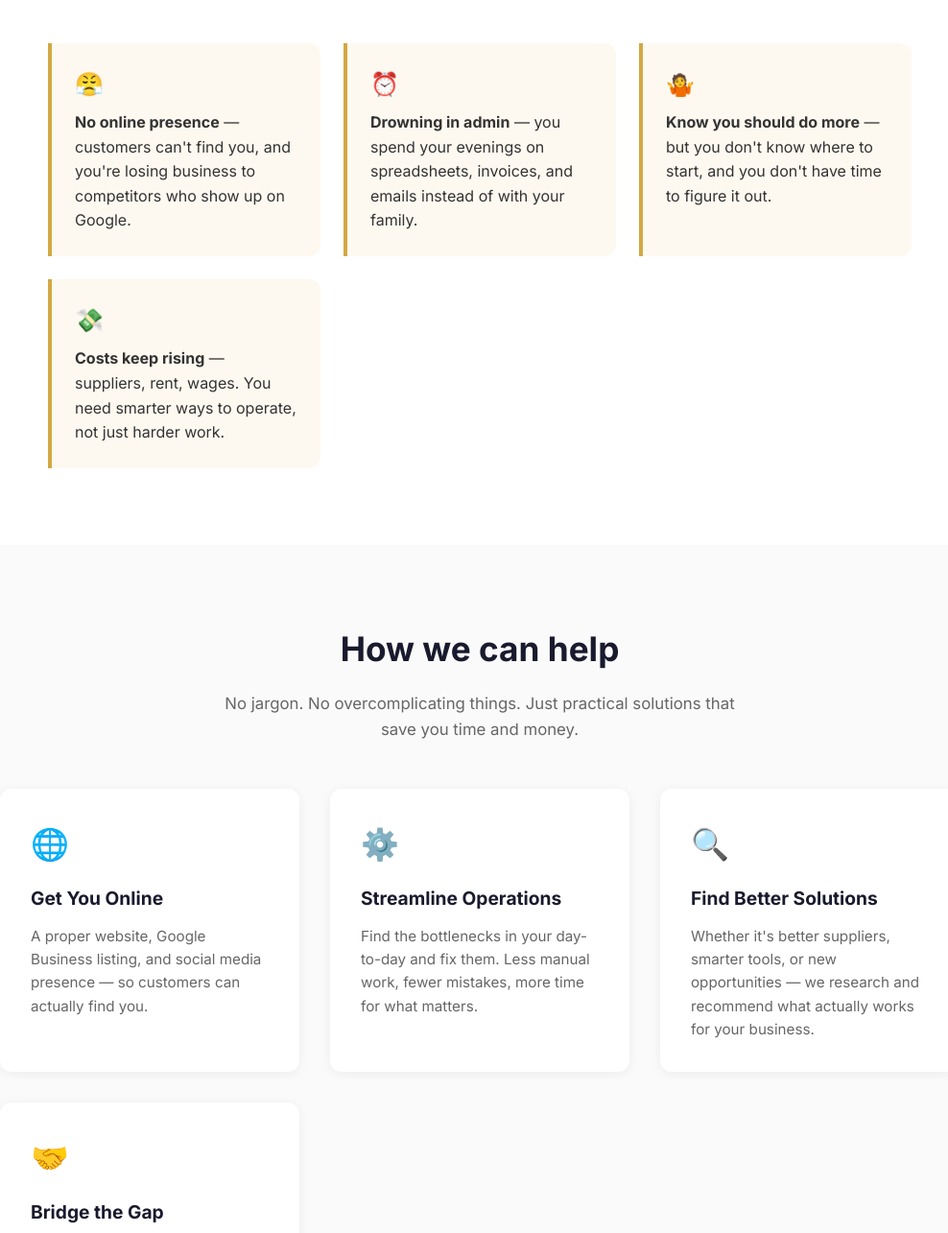
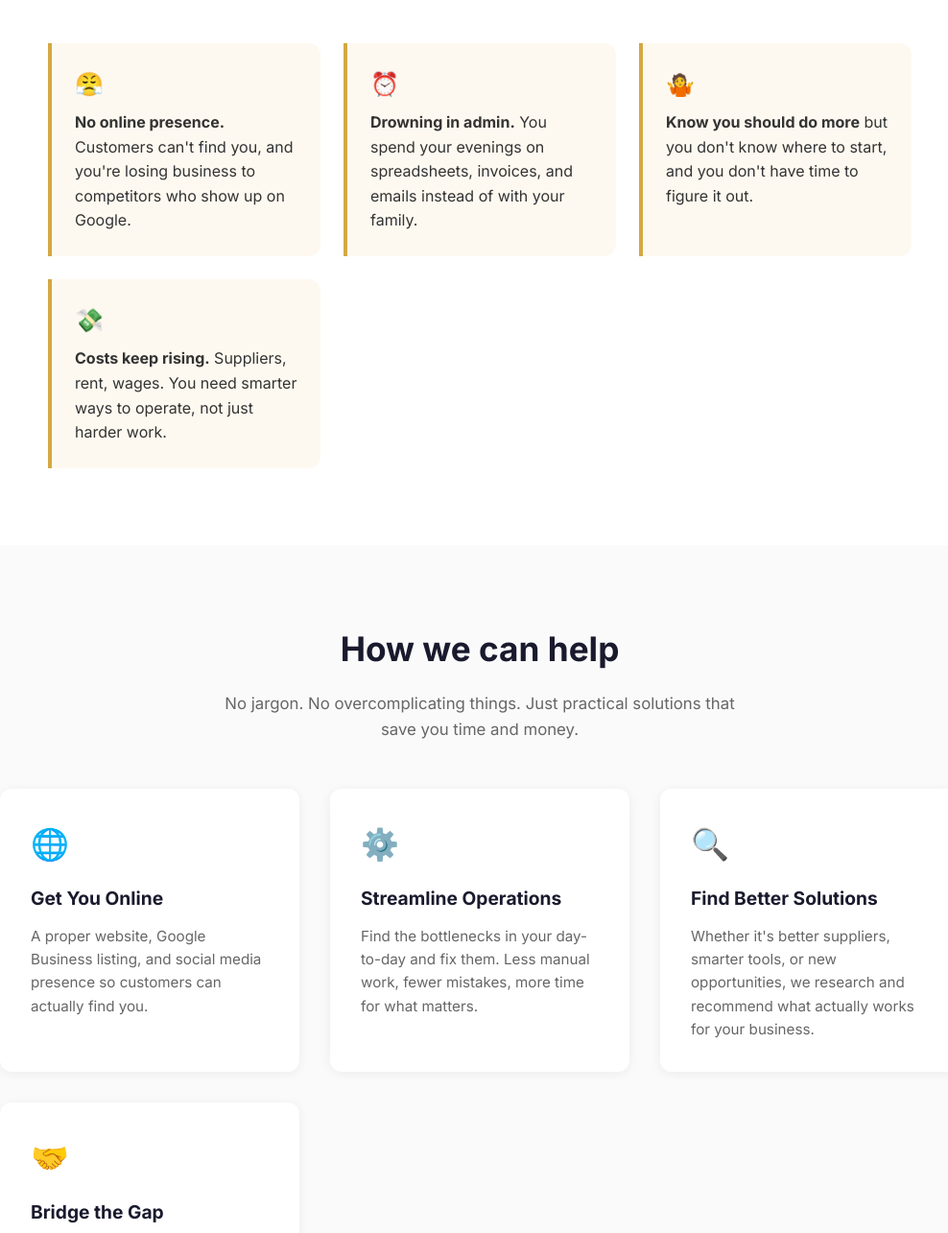
Before and after one commit to hsy3418/lever-consulting, a plain HTML site: page index.html in a window 1280 px wide. Shown: the part 860-2145 px from the top of the page at 96% size, without its empty margins (140-1128 px from the left). Drawn offline with Linux system fonts and the light colour scheme.

Commit message:
Remove all em dashes - less AI-sounding copy

```diff
--- a/index.html
+++ b/index.html
@@ -3,7 +3,7 @@
 <head>
   <meta charset="UTF-8">
   <meta name="viewport" content="width=device-width, initial-scale=1.0">
-  <title>Lever Consulting — Helping Small Businesses Do More With Less</title>
+  <title>Lever Consulting | Helping Small Businesses Do More With Less</title>
   <meta name="description" content="Lever Consulting helps Melbourne small business owners save time, get online, and find smarter ways to work. No jargon, no fluff — just results.">
   <meta name="keywords" content="small business consulting, Melbourne, business operations, get online, SMB, efficiency">
   <link rel="preconnect" href="https://fonts.googleapis.com">
@@ -387,7 +387,7 @@
   <!-- Hero -->
   <section class="hero">
     <h1>Helping small businesses do more with less</h1>
-    <p>You're great at what you do. But the admin, the marketing, the tech stuff — it's eating your time. We can help.</p>
+    <p>You're great at what you do. But the admin, the marketing, the tech stuff? It's eating your time. We can help.</p>
     <a href="#contact" class="cta-button">Book a Free Chat</a>
     <p class="hero-sub">30 minutes. No cost. No pressure.</p>
   </section>
@@ -399,19 +399,19 @@
     <div class="problem-grid">
       <div class="problem-card">
         <span class="emoji">😤</span>
-        <p><strong>No online presence</strong> — customers can't find you, and you're losing business to competitors who show up on Google.</p>
+        <p><strong>No online presence.</strong> Customers can't find you, and you're losing business to competitors who show up on Google.</p>
       </div>
       <div class="problem-card">
         <span class="emoji">⏰</span>
-        <p><strong>Drowning in admin</strong> — you spend your evenings on spreadsheets, invoices, and emails instead of with your family.</p>
+        <p><strong>Drowning in admin.</strong> You spend your evenings on spreadsheets, invoices, and emails instead of with your family.</p>
       </div>
       <div class="problem-card">
         <span class="emoji">🤷</span>
-        <p><strong>Know you should do more</strong> — but you don't know where to start, and you don't have time to figure it out.</p>
+        <p><strong>Know you should do more</strong> but you don't know where to start, and you don't have time to figure it out.</p>
       </div>
       <div class="problem-card">
         <span class="emoji">💸</span>
-        <p><strong>Costs keep rising</strong> — suppliers, rent, wages. You need smarter ways to operate, not just harder work.</p>
+        <p><strong>Costs keep rising.</strong> Suppliers, rent, wages. You need smarter ways to operate, not just harder work.</p>
       </div>
     </div>
   </section>
@@ -424,7 +424,7 @@
       <div class="service-card">
         <div class="service-icon">🌐</div>
         <h3>Get You Online</h3>
-        <p>A proper website, Google Business listing, and social media presence — so customers can actually find you.</p>
+        <p>A proper website, Google Business listing, and social media presence so customers can actually find you.</p>
       </div>
       <div class="service-card">
         <div class="service-icon">⚙️</div>
@@ -434,7 +434,7 @@
       <div class="service-card">
         <div class="service-icon">🔍</div>
         <h3>Find Better Solutions</h3>
-        <p>Whether it's better suppliers, smarter tools, or new opportunities — we research and recommend what actually works for your business.</p>
+        <p>Whether it's better suppliers, smarter tools, or new opportunities, we research and recommend what actually works for your business.</p>
       </div>
       <div class="service-card">
         <div class="service-icon">🤝</div>
```
